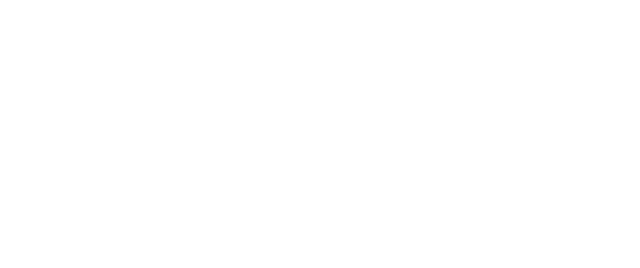
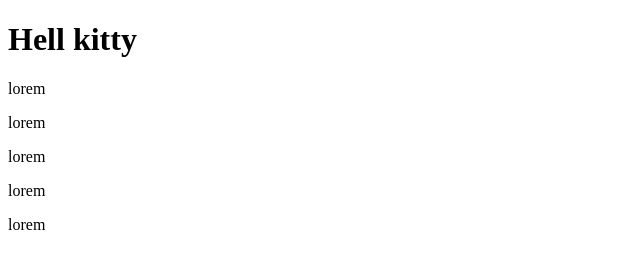
Before and after one commit to valentio6212/webfrontdev, a plain HTML site: page index.html in a window 1280 px wide. Shown: the whole page, without its empty margins (0-640 px from the left). Drawn offline with Linux system fonts and the light colour scheme.

Commit message:
значимое добавление

```diff
--- a/index.html
+++ b/index.html
@@ -6,6 +6,11 @@
     <title>Document</title>
 </head>
 <body>
-
+    <h1>Hell kitty</h1>
+    <p>lorem</p>
+    <p>lorem</p>
+    <p>lorem</p>
+    <p>lorem</p>
+    <p>lorem</p>
 </body>
 </html>
```
